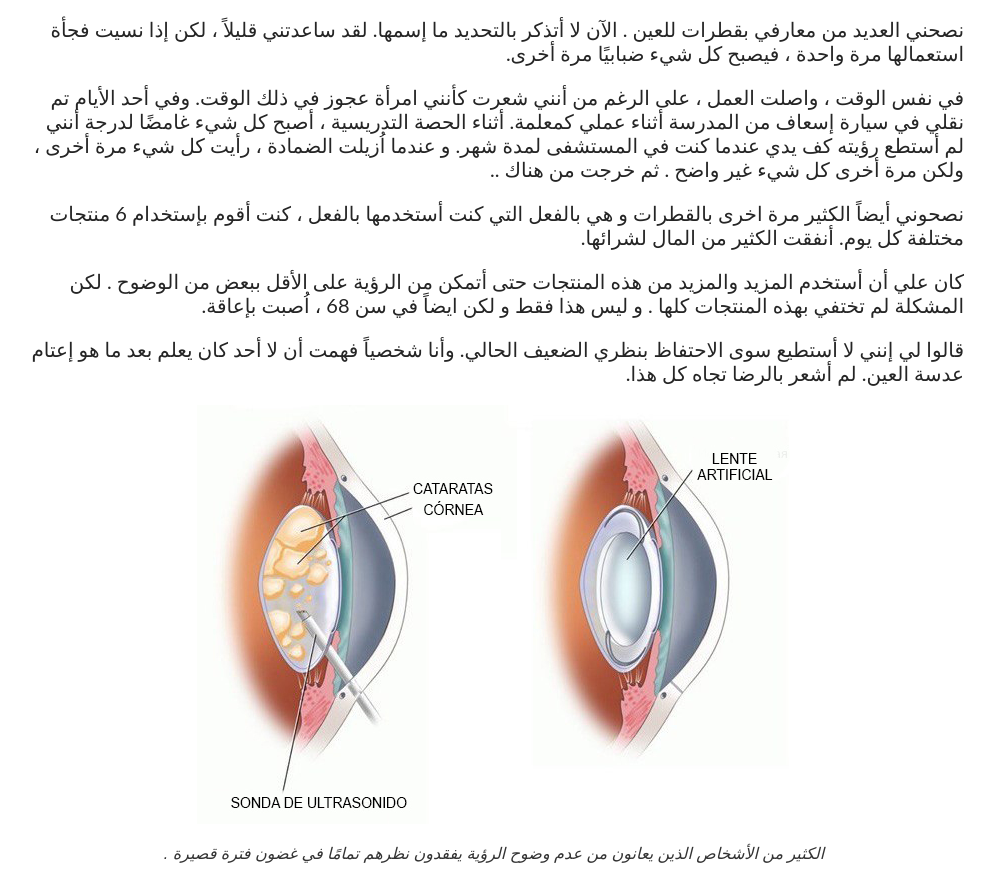
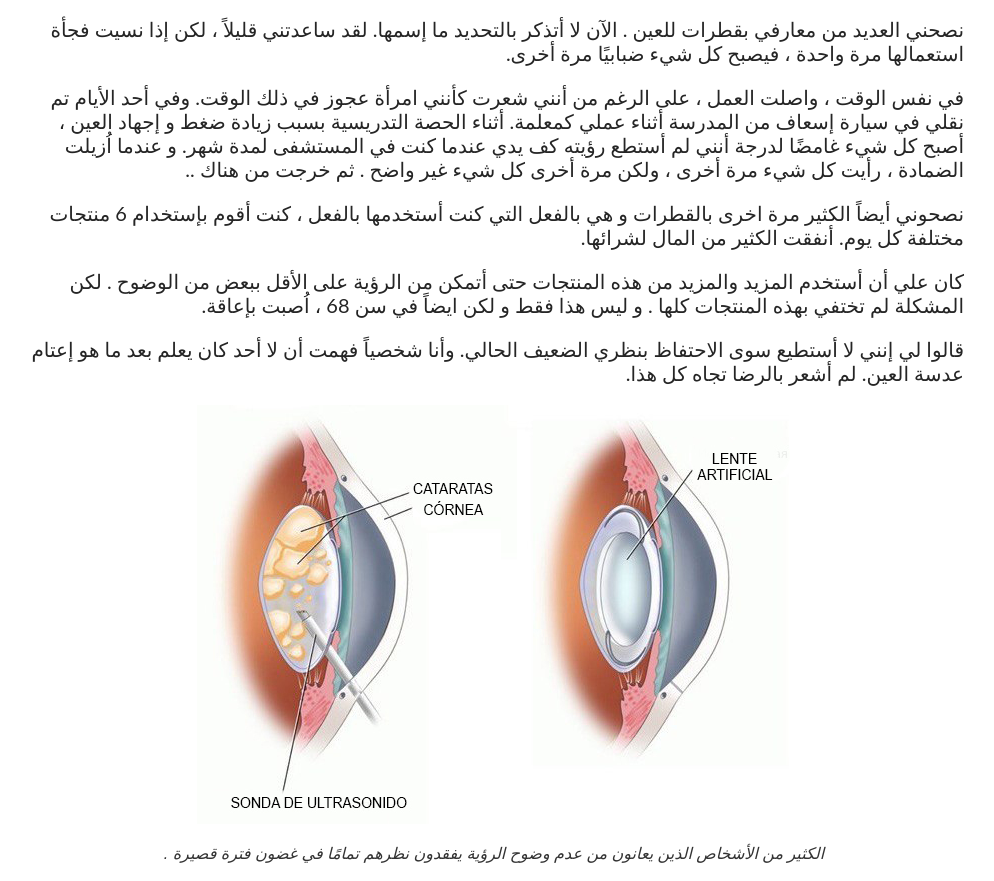
Before and after one commit to shadyplus/oculus-25-05-2023, a plain HTML site: page index.html in a window 1280 px wide. Shown: the part 1380-2261 px from the top of the page, without its empty margins (146-1140 px from the left). Drawn offline with Linux system fonts and the light colour scheme.

Commit message:
edited css

```diff
--- a/index.html
+++ b/index.html
@@ -48,7 +48,7 @@
   </div><br>
   <div class="text-block lt13"><strong> </strong> -لم أكن دائما هكذا. لقد كنت أعمل معلمة في مدرسة طوال حياتي. هذه وظيفة مرهقة وديناميكية للغاية. في سن 48 ، بدأت أرى الأشياء المحيطة بنوع من الضباب ، في البداية كان كل شيء واضح لي  ، ولكن بعد ذلك نظرت إلى كل شيء و كأنني أنظر من خلال زجاج ضبابي ، وفي كل يوم كان هناك شعور بأنني كنت في ضباب كثيف. لقد اُصِبت بإعتام عدسة العين المرتبط بالعمر. <br> </div><br>
   <div class="text-block lt14">نصحني العديد من معارفي بقطرات للعين . الآن لا أتذكر بالتحديد ما إسمها. لقد ساعدتني قليلاً ، لكن إذا نسيت فجأة استعمالها مرة واحدة ، فيصبح كل شيء ضبابيًا مرة أخرى. <br></div><br>
-  <div class="text-block lt15">في نفس الوقت ، واصلت العمل ، على الرغم من أنني شعرت كأنني امرأة عجوز في ذلك الوقت. وفي أحد الأيام تم نقلي في سيارة إسعاف من المدرسة أثناء عملي كمعلمة. أثناء الحصة التدريسية ، أصبح كل شيء غامضًا لدرجة أنني لم أستطع رؤيته كف يدي عندما كنت في المستشفى لمدة شهر. و عندما اُزيلت الضمادة ، رأيت كل شيء مرة أخرى ، ولكن مرة أخرى كل شيء غير واضح . ثم خرجت من هناك .. <br> </div><br>
+  <div class="text-block lt15">في نفس الوقت ، واصلت العمل ، على الرغم من أنني شعرت كأنني امرأة عجوز في ذلك الوقت. وفي أحد الأيام تم نقلي في سيارة إسعاف من المدرسة أثناء عملي كمعلمة. أثناء الحصة التدريسية بسبب زيادة ضغط و إجهاد العين  ، أصبح كل شيء غامضًا لدرجة أنني لم أستطع رؤيته كف يدي عندما كنت في المستشفى لمدة شهر. و عندما اُزيلت الضمادة ، رأيت كل شيء مرة أخرى ، ولكن مرة أخرى كل شيء غير واضح . ثم خرجت من هناك .. <br> </div><br>
   <div class="text-block lt16">نصحوني أيضاً الكثير مرة اخرى بالقطرات و هي بالفعل التي كنت أستخدمها بالفعل ، كنت أقوم بإستخدام  6 منتجات مختلفة كل يوم. أنفقت الكثير من المال لشرائها.</div><br>
   <div class="text-block lt17">كان علي أن أستخدم المزيد والمزيد من هذه المنتجات حتى أتمكن من الرؤية على الأقل ببعض من الوضوح . لكن المشكلة  لم تختفي بهذه المنتجات  كلها  . و ليس هذا فقط و لكن ايضاً في سن 68 ، اُصبت بإعاقة. <br></div><br>
   <div class="text-block lt18">قالوا لي إنني لا أستطيع سوى الاحتفاظ بنظري الضعيف الحالي. وأنا شخصياً فهمت أن لا أحد كان يعلم  بعد ما هو   إعتام عدسة العين. لم أشعر بالرضا تجاه كل هذا. <br></div><br>
```
Also changed, not shown: 1 other file.
